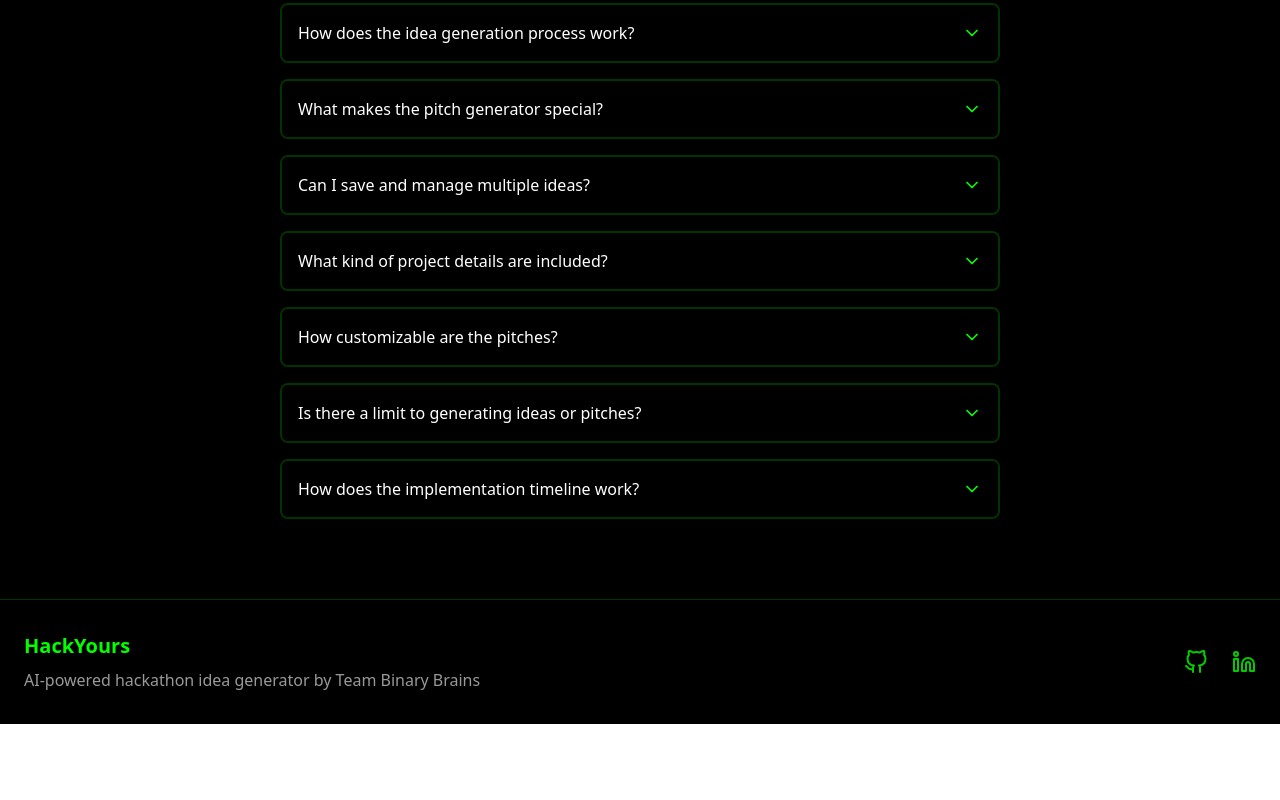
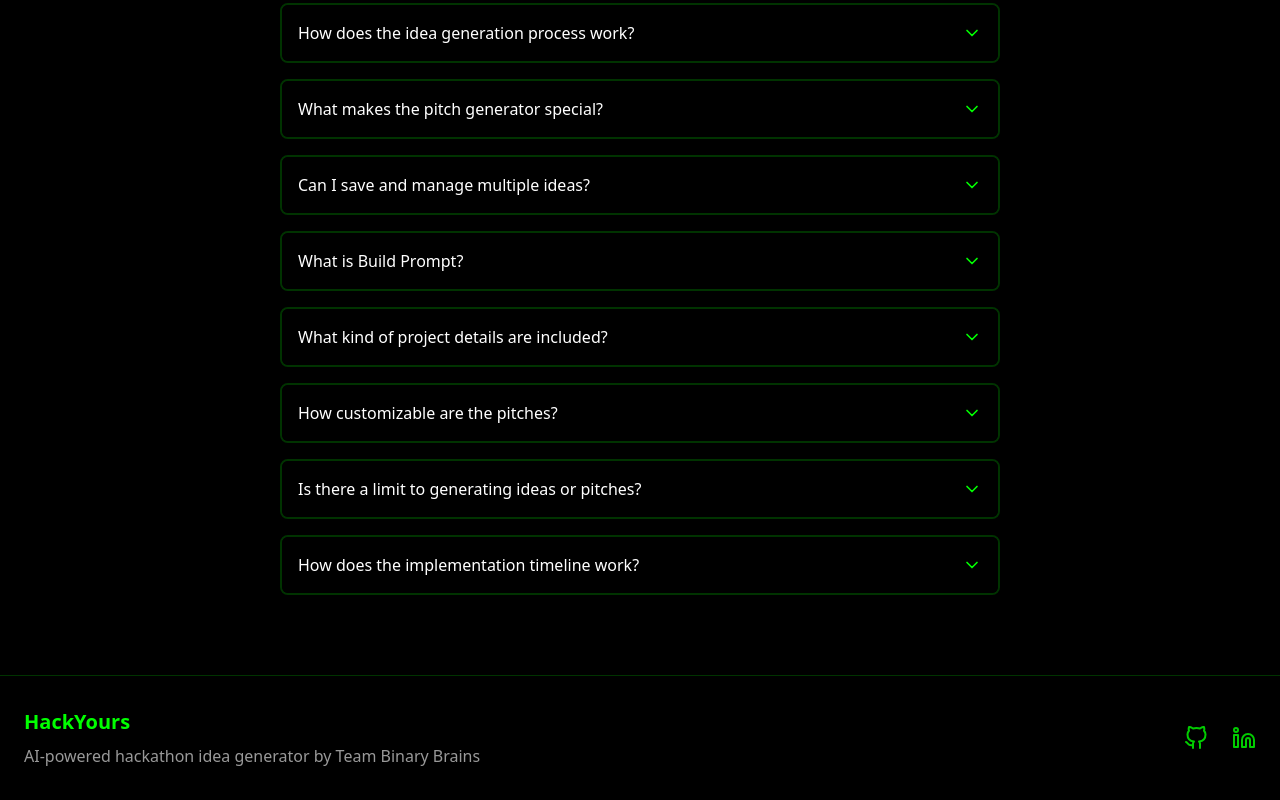
Before and after one commit to raghavxkatta/HackYours-BinaryBrains, a React (Vite) app: page / in a window 1280 px wide. Shown: the part 1580-2380 px from the top of the page. Before the commit the page ends 2304 px from the top, so only its background shows below. Built offline with nearby package versions, Linux system fonts and the light colour scheme; no server answers.

Commit message:
Added FAQ

```diff
--- a/src/components/Faq.jsx
+++ b/src/components/Faq.jsx
@@ -19,6 +19,11 @@ const FAQ = () => {
             answer: "Yes! You can save both ideas and pitches to your account. Access them anytime from the My Ideas section, where you can view, copy, or delete them as needed."
         },
         {
+            question: "What is Build Prompt?",
+            answer: "Build Prompt is a feature that generates precise prompts for Large Language Models (LLMs). These prompts are designed to recreate the AI-powered project idea accurately, including file structures, components, API routes, and database schemas. You can use the generated prompt to guide your development process or share it with your team for implementation."
+        },
+         {
+
             question: "What kind of project details are included?",
             answer: "Each generated idea includes: project title, overview, key features, technical architecture, implementation timeline, innovation factors, potential challenges, and winning potential analysis."
         },
--- a/src/components/PromptGenerator.jsx
+++ b/src/components/PromptGenerator.jsx
@@ -30,7 +30,7 @@ The output should be accurate enough to recreate the project completely.`;
             <div className="p-6 bg-black border-2 border-[#01FF00]/40 rounded-lg hover:border-[#01FF00]/60 hover:shadow-[0_0_15px_#01FF00] transition-all duration-300">
                 <div className="flex justify-between items-center mb-4">
                     <h3 className="text-xl font-semibold text-[#01FF00] cursor-default">
-                        🧠 Build Prompt for LLMs
+                        🧠 Build Prompt for GPT
                     </h3>
                     <button
                         onClick={handleCopy}
```
